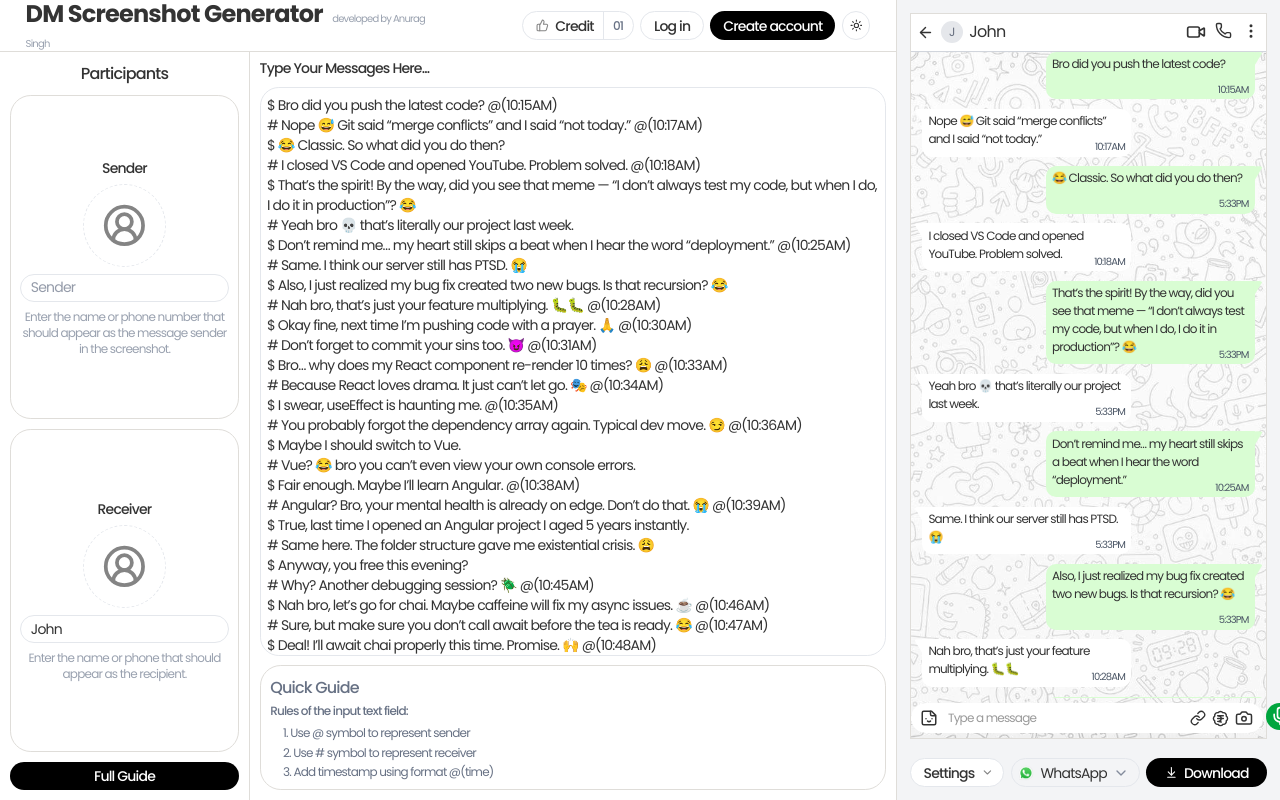
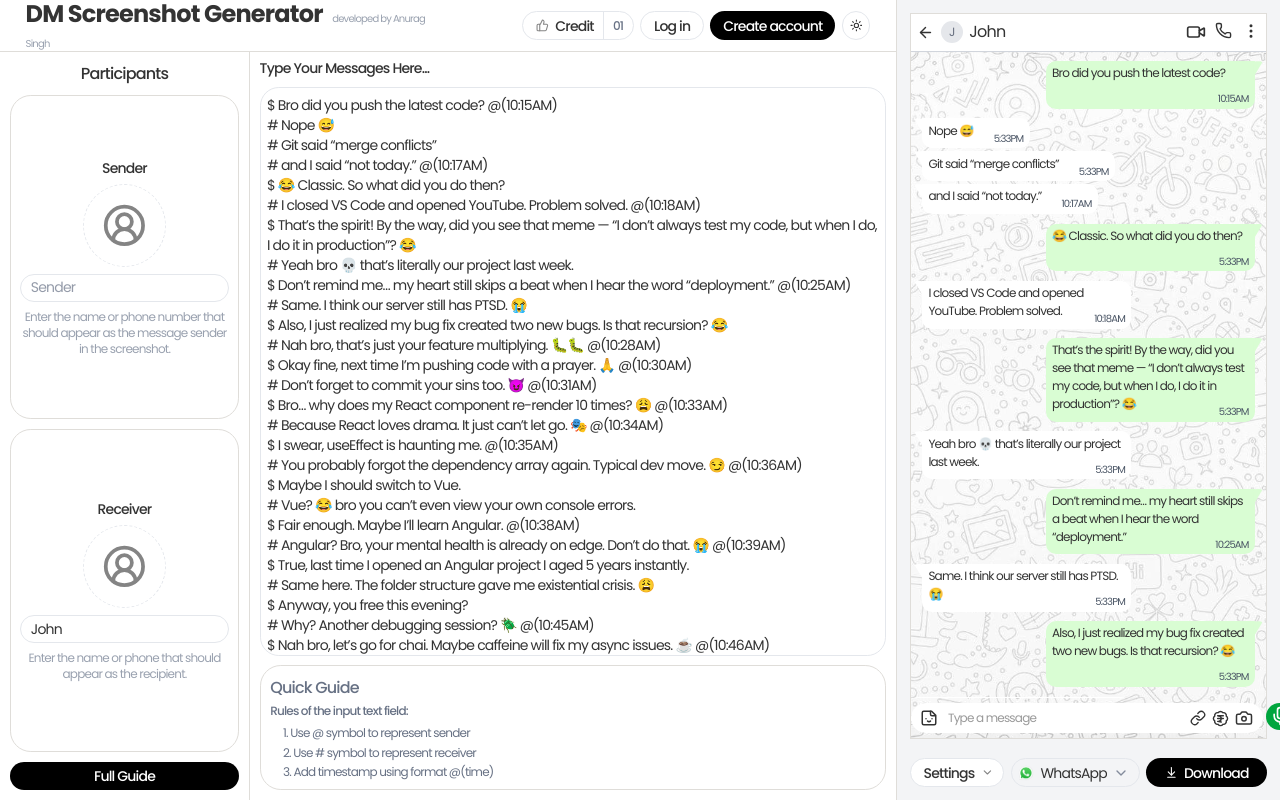
Before and after one commit to Anurag0577/Mockly---DM-screenshot-generator, a React (Vite) app in the folder frontend/: page / in a window 1280 px wide. Built offline with nearby package versions, Linux system fonts and the light colour scheme.

Commit message:
Complete the spacing requirnment in whatsapp chat

```diff
--- a/frontend/src/components/MassegeField.jsx
+++ b/frontend/src/components/MassegeField.jsx
@@ -7,7 +7,9 @@ export default function MessageField() {
   const id = useId()
   const [inputText, setInputText] = useState(
 `$ Bro did you push the latest code? @(10:15AM)
-# Nope 😅 Git said “merge conflicts” and I said “not today.” @(10:17AM)
+# Nope 😅
+# Git said “merge conflicts”
+# and I said “not today.” @(10:17AM)
 $ 😂 Classic. So what did you do then?
 # I closed VS Code and opened YouTube. Problem solved. @(10:18AM)
 $ That’s the spirit! By the way, did you see that meme — “I don’t always test my code, but when I do, I do it in production”? 😂
--- a/frontend/src/plateform/WhatsApp.jsx
+++ b/frontend/src/plateform/WhatsApp.jsx
@@ -53,9 +53,13 @@ export default function WhatsApp(){
     }}
   >
     <ul className="flex-1 overflow-y-auto overflow-x-hidden scroll-smooth scrollbar-gutter-stable px-1">
-      {messages.map((msg, index) =>
-        msg.sender === 'sender' ? (
-          <li key={index} className="mb-3 flex justify-end items-center">
+      {messages.map((msg, index) => {
+        // Check if previous message has the same sender
+        const isSameSender = index > 0 && messages[index - 1].sender === msg.sender;
+        const gapClass = isSameSender ? 'mt-1' : 'mt-3';
+
+        return msg.sender === 'sender' ? (
+          <li key={index} className={`${gapClass} flex justify-end items-center`}>
             <div className="relative inline-block py-1 px-2 mr-2.5 bg-[#d9fdd3] dark:bg-[#144d37] max-w-[60%] rounded-tl-[10px] rounded-bl-[10px] rounded-br-[10px]">
               <div
                 className="absolute w-3 h-5 bg-[#d9fdd3] dark:bg-[#144d37]"
@@ -75,7 +79,7 @@ export default function WhatsApp(){
             </div>
           </li>
         ) : (
-          <li key={index} className="mb-3 flex justify-start items-center">
+          <li key={index} className={`${gapClass} flex justify-start items-center`}>
             <div className="relative inline-block px-2 py-1 ml-2.5 bg-white dark:bg-[#20272b] max-w-[60%] rounded-tr-[10px] rounded-br-[10px] rounded-bl-[10px]">
               <div
                 className="absolute w-3 h-5 bg-white dark:bg-[#20272b]"
@@ -94,8 +98,8 @@ export default function WhatsApp(){
               </span>
             </div>
           </li>
-        )
-      )}
+        );
+      })}
     </ul>
 
     {/* Input bar */}
```
